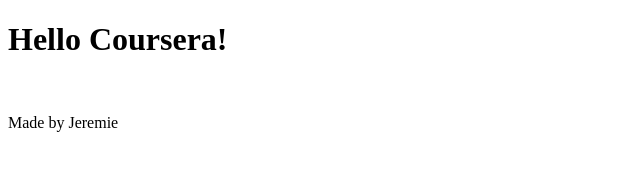
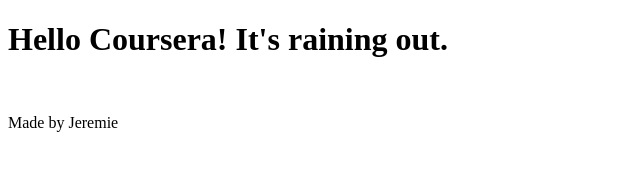
Before and after one commit to BarePower/coursera-test, a plain HTML site: page site/index.html in a window 1280 px wide. Shown: the whole page, without its empty margins (0-640 px from the left). Drawn offline with Linux system fonts and the light colour scheme.

Commit message:
Small change

```diff
--- a/site/index.html
+++ b/site/index.html
@@ -5,7 +5,7 @@
     <title>Hello Coursera!</title>
   </head>
   <body>
-  <h1>Hello Coursera!</h1><br>
+  <h1>Hello Coursera! It's raining out.</h1><br>
   <p>Made by Jeremie</p>
   </body>
 </html>
```
